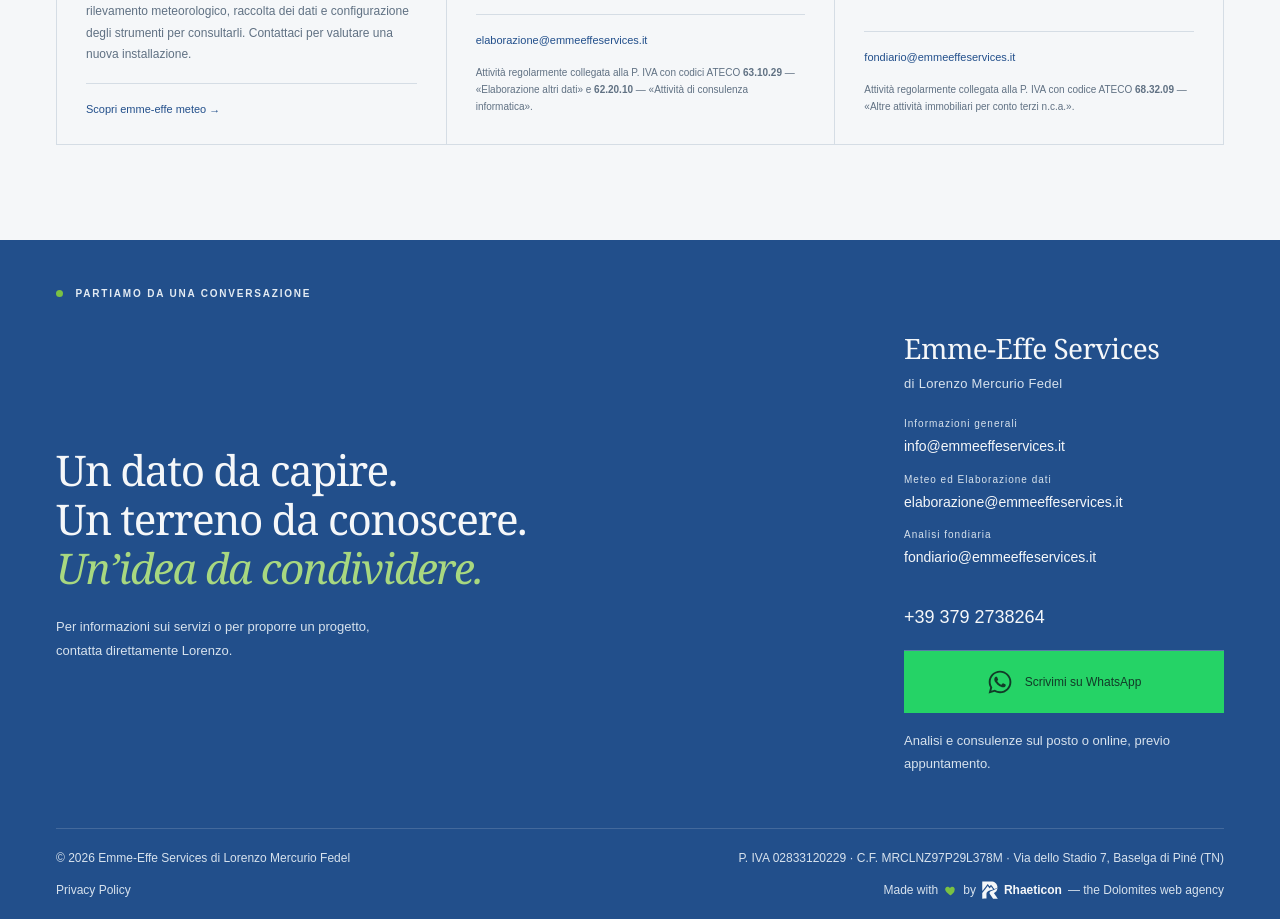
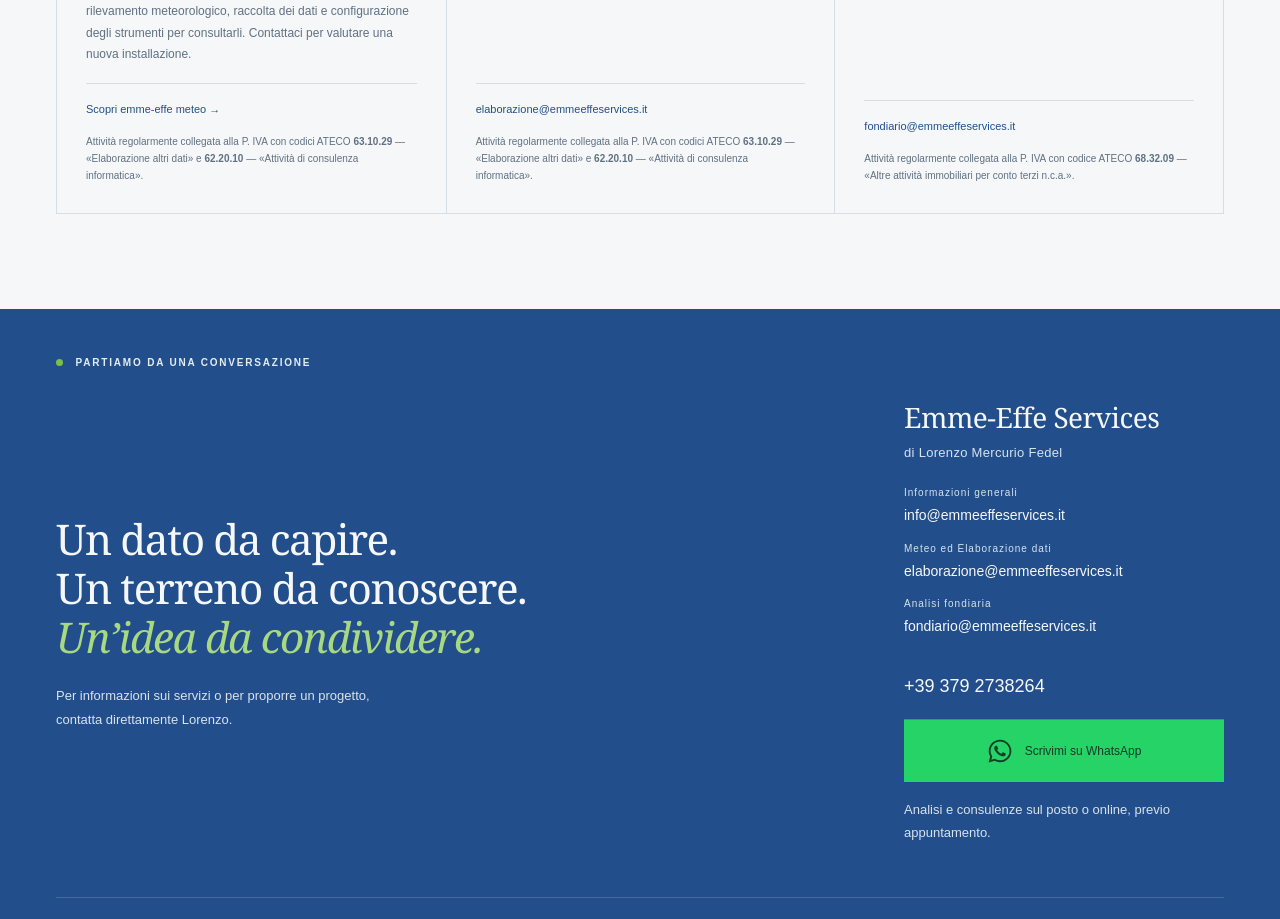
Before and after one commit to lorenzomercuriofedel/emmeeffeservices-website, a Next.js app: page / in a window 1280 px wide. Shown: the part 1320-2239 px from the top of the page. Built offline with nearby package versions, Linux system fonts and the light colour scheme.

Commit message:
added meteo on services description in home page - edited

```diff
--- a/app/(company)/page.jsx
+++ b/app/(company)/page.jsx
@@ -23,6 +23,7 @@
   <h3>{t('weatherTitle')}</h3>
   <p>{t('weatherText')}</p>
   <a href={weatherHome(locale)} className="service-link">{t('weatherLink')} →</a>
+  <p className="service-ateco">{t('atecoCodes')} <strong>63.10.29</strong>{t('dataActivity')}<strong>62.20.10</strong>{t('itActivity')}</p>
 </article>
 <article className="service"><div className="service-top"><span></span><svg viewBox="0 0 48 48" aria-hidden="true"><path d="M7 39h35M12 32V22m10 10V9m10 23V16m10 16V5"></path></svg></div><h3>{t('dataTitle')}<br />{t('dataTitleEnd')}</h3><p>{t('dataText')}<br />{t('dataTextEnd')}</p><a href="mailto:elaborazione@emmeeffeservices.it" className="service-link">elaborazione@emmeeffeservices.it </a><p className="service-ateco">{t('atecoCodes')} <strong>63.10.29</strong>{t('dataActivity')}<strong>62.20.10</strong>{t('itActivity')}</p></article>
 <article className="service"><div className="service-top"><span></span><svg viewBox="0 0 48 48" aria-hidden="true"><path d="m5 13 12-6 14 6 12-6v29l-12 6-14-6-12 6Zm12-6v29m14-23v29M9 25l12-5 14 6 5-2"></path></svg></div><h3>{t('landTitle')}<br />{t('landTitleEnd')}</h3><p>{t('landText')}</p><p className="service-note">{t('noBrokerage')}</p><a href="mailto:fondiario@emmeeffeservices.it" className="service-link">fondiario@emmeeffeservices.it </a><p className="service-ateco">{t('atecoCode')} <strong>68.32.09</strong>{t('landActivity')}</p></article>
```
